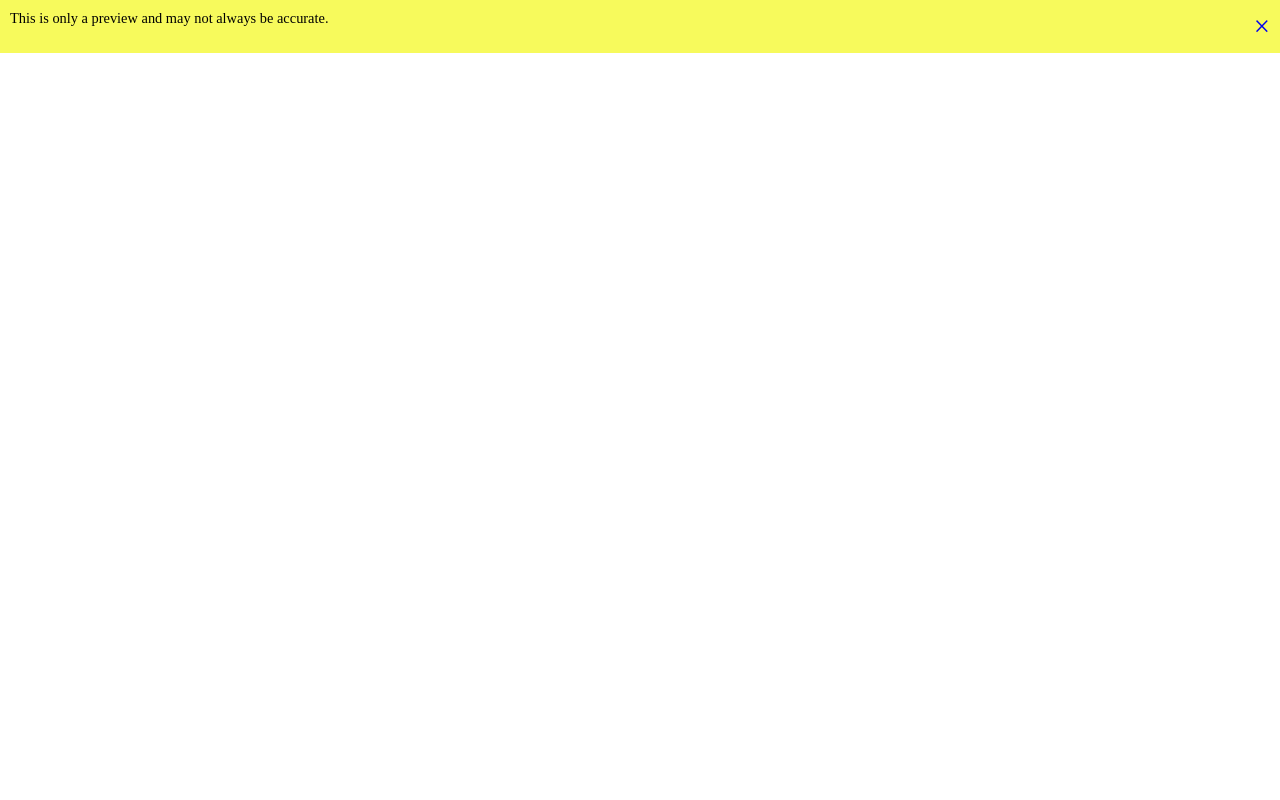
After one commit to kyleladd/Relative-to-Absolute-Links, a PHP site: page /examples/iframe_preview_edits.html in a window 1280 px wide. The commit adds this page. Run offline with PHP 8.4, Linux system fonts and the light colour scheme; data that the repository does not hold is empty; some libraries are stand-ins or nearby versions.

Commit message:
Example and documentation

```diff
--- /dev/null
+++ b/examples/alert/alert.css
@@ -0,0 +1,36 @@
+.alert{
+    padding:10px;
+    background-color:#bbb;
+    color:#fff;
+    font-size:.9em;
+    opacity:1;
+    -webkit-transition:opacity 1s ease-in;
+    -moz-transition:opacity 1s ease-in;
+    -o-transition:opacity 1s ease-in;
+    transition:opacity 1s ease-in;
+}
+.alert .close{
+    float:right;
+    font-size:2em;
+    text-decoration:none;
+    position:relative;
+}
+.alert.success{
+    background-color:#55aa44;
+}
+.alert.warning{
+    background-color:#F7FA5C;
+    color:black;
+}
+.alert.error{
+    background-color:#ff7777;
+}
+.alert.close{
+    opacity:0;
+}
+div.alert{
+    position:fixed;
+    top:0;
+    left:0;
+    right:0;
+  }
--- /dev/null
+++ b/examples/alert/alert.js
@@ -0,0 +1,13 @@
+(function($){
+    $.fn.alert = function(){
+        return this.each(function(){
+            var self = $(this);
+            self.on('click','.close',function(){
+                self.addClass('close');
+            });
+            self.on('transitionend webkitTransitionEnd oTransitionEnd', function(){
+                self.remove();
+            });
+        });
+    };
+}(jQuery))
--- /dev/null
+++ b/examples/iframe_preview_edits.html
@@ -0,0 +1,27 @@
+<html>
+<head>
+<script src="https://ajax.googleapis.com/ajax/libs/jquery/1.7.1/jquery.min.js"></script>
+<style>
+  iframe{
+    border:none;
+  }
+  body{
+    margin:0;
+  }
+</style>
+<link rel="stylesheet" href="alert/alert.css">
+<script src="alert/alert.js"></script>
+<script>
+$(document).ready(function(){
+  $('.alert').alert();
+  $('#ifr').load(function(){
+    $('#ifr').contents().find('#content .rightcontent').html("<h1>Example preview changes.</h1>");
+  });
+});
+</script>
+</head>
+<body>
+  <div class="alert warning">This is only a preview and may not always be accurate.<a href="#" class="close">&times;</a></div>
+  <iframe id="ifr" src="../proxy.php?url=http://www.morrisville.edu/academics/&format=html" width="100%" height="100%"></iframe>
+</body>
+</html>
--- a/proxy.php
+++ b/proxy.php
@@ -149,8 +149,8 @@ else{
   $rootURL="";
 }
 
-if(isset($_GET['stashIsRoot'])){
-  $isStartingSlashRoot = $_GET['stashIsRoot'];
+if(isset($_GET['slashIsRoot'])){
+  $isStartingSlashRoot = $_GET['slashIsRoot'];
 }
 else{
   $isStartingSlashRoot=true;
```
Also changed, not shown: examples/iframe.html (added, +16 -0 lines), README.md.
